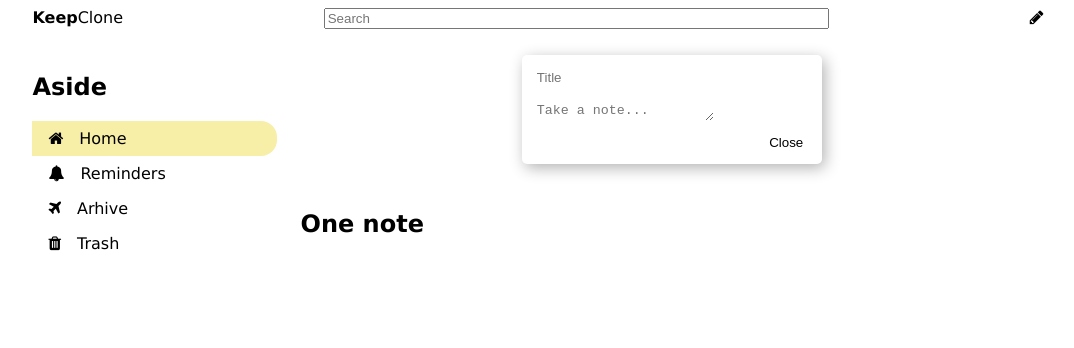
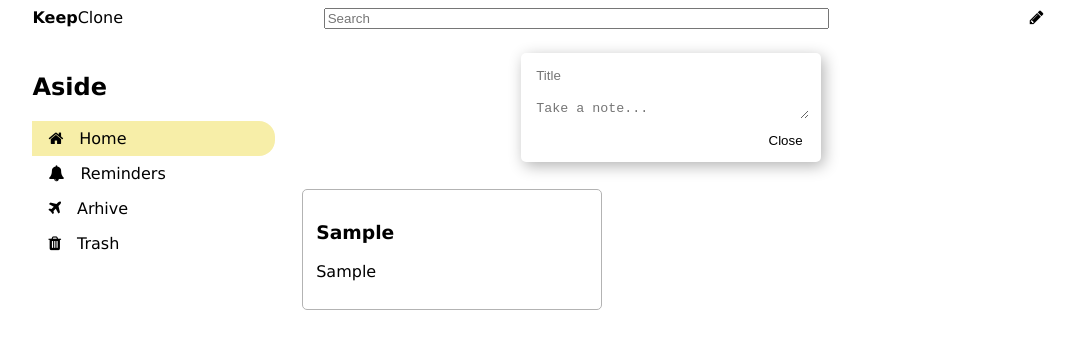
Before and after one commit to EivydasLeo-zz/keep-Clone-React, a React (Create React App) app: page / in a window 1280 px wide. Both pictures are taken after typing "Sample", "Sample" into the empty fields and a click on the button "Close". Shown: the top 348 px of the page, without its empty margins (102-1176 px from the left). Built offline with nearby package versions, Linux system fonts and the light colour scheme.

Commit message:
notes as cards with div

```diff
--- a/src/components/appAddNote/appAddNote.jsx
+++ b/src/components/appAddNote/appAddNote.jsx
@@ -41,6 +41,7 @@ class AppAddNote extends Component {
               className="input textarea"
               name="body"
               placeholder="Take a note..."
+              // rows="1"
             ></textarea>
             <button className="link-like" type="submit">
               Close
--- a/src/components/appAddNote/style.css
+++ b/src/components/appAddNote/style.css
@@ -16,6 +16,7 @@
   border: none;
   display: block;
   height: 1.5em;
+  width: 100%;
   margin-bottom: 1em;
 }
 
--- a/src/components/appNoteList/appNoteList.jsx
+++ b/src/components/appNoteList/appNoteList.jsx
@@ -1,5 +1,7 @@
 import React, { Component } from 'react';
 import OneNote from '../common/oneNote/oneNote';
+
+import './style.css';
 
 class AppNoteList extends Component {
   state = {};
@@ -7,7 +9,7 @@ class AppNoteList extends Component {
     return (
       <div className="note-list">
         {this.props.notes.map((n) => (
-          <OneNote key={n._id} />
+          <OneNote note={n} key={n._id} />
         ))}
       </div>
     );
--- /dev/null
+++ b/src/components/appNoteList/style.css
@@ -0,0 +1,4 @@
+.note-list {
+  display: flex;
+  flex-wrap: wrap;
+}
--- a/src/components/common/oneNote/oneNote.jsx
+++ b/src/components/common/oneNote/oneNote.jsx
@@ -1,11 +1,14 @@
 import React, { Component } from 'react';
+import ourStyles from './style.module.css';
 
 class OneNote extends Component {
   state = {};
   render() {
+    const { title, body } = this.props.note;
     return (
-      <div>
-        <h2>One note</h2>
+      <div className={ourStyles.card}>
+        <h3>{title}</h3>
+        <p>{body}</p>
       </div>
     );
   }
--- /dev/null
+++ b/src/components/common/oneNote/style.module.css
@@ -0,0 +1,8 @@
+.card {
+  padding: 0.8em;
+  border-radius: 5px;
+  min-width: 300px;
+  border: 1px solid #b3b3b3;
+  margin: 0.2em;
+  /* box-shadow: 3px 4px 15px 0px #b3b3b3; */
+}
```
Also changed, not shown: steps.txt.
